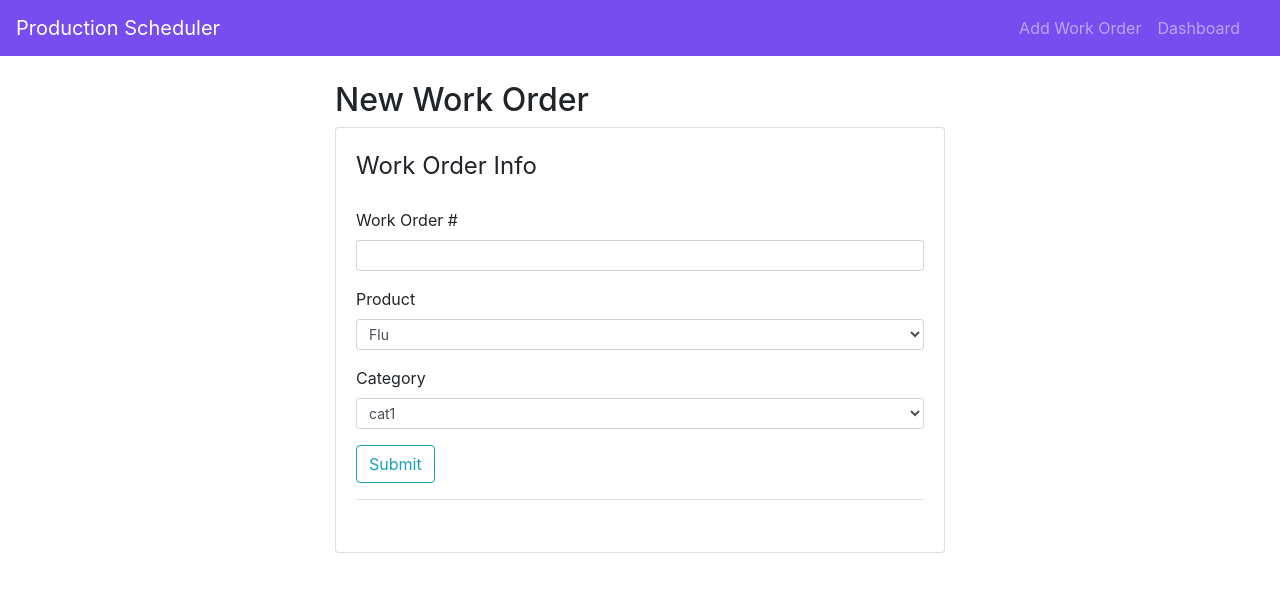
After one commit to gsfran/qmfg-tools, a Flask app: page /add in a window 1280 px wide. The commit adds this page. Shown: the top 592 px of the page. Run offline with Flask 2, Linux system fonts and the light colour scheme; some libraries are stand-ins or nearby versions.

```diff
--- a/application/form.py
+++ b/application/form.py
@@ -5,23 +5,26 @@ from wtforms.validators import DataRequired
 
 class UserDataForm(FlaskForm):
 
-    type = SelectField(
-        'Type', validators=[DataRequired()],
+    product = SelectField(
+        'Product', validators=[DataRequired()],
         choices=[
-            ('income', 'income'),
-            ('expense', 'expense')
+            ('Flu', 'Flu'),
+            ('Flu + SARS', 'Flu + SARS'),
+            ('Strep A+', 'Strep A+'),
+            ('RSV', 'RSV'),
+            ('SARS Antigen', 'SARS Antigen')
             ]
         )
 
     category = SelectField(
         "Category", validators=[DataRequired()],
         choices=[
-            ('rent', 'rent'),
-            ('salary', 'salary'),
-            ('investment', 'investment'),
-            ('side_hustle', 'side_hustle')
+            ('cat1', 'cat1'),
+            ('cat2', 'cat2'),
+            ('cat3', 'cat3'),
+            ('cat4', 'cat4')
             ]
         )
 
-    amount = IntegerField('Amount', validators=[DataRequired()])
-    submit = SubmitField('Generate Report')
+    lot_number = IntegerField('Work Order #', validators=[DataRequired()])
+    submit = SubmitField('Submit')
--- a/application/routes.py
+++ b/application/routes.py
@@ -1,35 +1,66 @@
 from application import app
 from flask import render_template, url_for, redirect, flash, get_flashed_messages
 from application.form import UserDataForm
-from application.models import TestDataBase
+from application.models import ScheduledJobs
 from application import db
 import json
 
 
 @app.route('/')
 def index():
-    entries = TestDataBase.query.order_by(TestDataBase.date.desc()).all()
+    entries = ScheduledJobs.query.order_by(ScheduledJobs.date.desc()).all()
     return render_template('index.html', entries=entries)
 
-@app.route('/add', methods=["GET", "POST"])
-def add_entry():
+@app.route('/add', methods=["POST", "GET"])
+def add_work_order():
     form = UserDataForm()
     if form.validate_on_submit():
-        entry = TestDataBase(type=form.type.data, category=form.category.data, amount=form.amount.data)
+        entry = ScheduledJobs(
+            product=form.product.data, category=form.category.data,
+            lot_number=form.lot_number.data
+            )
         db.session.add(entry)
         db.session.commit()
-        flash(f'{form.type.data} has been added to {form.type.data}s', 'success')
+        flash(
+            f'{form.product.data}: Lot #{form.lot_number.data} '
+            f'has been added.', 'success'
+            )
         return redirect(url_for('index'))
-    return render_template('add.html', title="Add expenses", form=form)
+    return render_template('add.html', title='Add Work Order', form=form)
 
 @app.route('/delete-post/<int:entry_id>')
 def delete(entry_id):
-    entry = TestDataBase.query.get_or_404(int(entry_id))
+    entry = ScheduledJobs.query.get_or_404(int(entry_id))
     db.session.delete(entry)
     db.session.commit()
-    flash('Entry deleted', 'success')
-    return redirect(url_for('index'))
+    flash(f'Entry Deleted', 'warning')
+    return redirect(url_for("index"))
 
 @app.route('/dashboard')
 def dashboard():
-    ...
+    income_vs_expense = db.session.query(db.func.sum(ScheduledJobs.lot_number), ScheduledJobs.product).group_by(ScheduledJobs.product).order_by(ScheduledJobs.product).all()
+
+    category_comparison = db.session.query(db.func.sum(ScheduledJobs.lot_number), ScheduledJobs.category).group_by(ScheduledJobs.category).order_by(ScheduledJobs.category).all()
+
+    dates = db.session.query(db.func.sum(ScheduledJobs.lot_number), ScheduledJobs.date).group_by(ScheduledJobs.date).order_by(ScheduledJobs.date).all()
+
+    income_category = []
+    for lot_numbers, _ in category_comparison:
+        income_category.append(lot_numbers)
+
+    income_expense = []
+    for total_lot_number, _ in income_vs_expense:
+        income_expense.append(total_lot_number)
+
+    over_time_expenditure = []
+    dates_label = []
+    for lot_number, date in dates:
+        dates_label.append(date.strftime("%m-%d-%y"))
+        over_time_expenditure.append(lot_number)
+
+    return render_template('dashboard.html',
+                            income_vs_expense=json.dumps(income_expense),
+                            income_category=json.dumps(income_category),
+                            over_time_expenditure=json.dumps(over_time_expenditure),
+                            dates_label =json.dumps(dates_label)
+                        )
--- /dev/null
+++ b/application/templates/add.html
@@ -0,0 +1,44 @@
+{% extends 'layout.html' %}
+{% block content %}
+<div class="col-xs-10 col-sm-6 col-md-6">
+    <h2>New Work Order</h2>
+    <div class="card card-style mb-2">
+        <div class="card-body">
+            <form action="" method="POST">
+                {{ form.csrf_token() }}
+                <fieldset class="form-group">
+                    <legend class="mb-4">Work Order Info</legend>
+                    <div class="form-group">
+                        {{ form.lot_number.label(class="form-control-label") }}
+                        {% if form.lot_number.errors %}
+                            {{ form.lot_number(class="form-control form-control-sm is-invalid") }}
+                            {% for error in form.lot_number.errors %}
+                                <div class="invalid-feedback">
+                                    <span>{{ error }}</span>
+                                </div>
+                            {% endfor %}
+                        {% else %}
+                            {{ form.lot_number(class="form-control form-control-sm") }}
+                        {% endif %}
+                    </div>
+
+                    <div class="form-group">
+                        {{ form.product.label(class = "form-control-label") }}
+                        {{ form.product(class = "form-control form-control-sm") }}
+                    </div>
+
+                    <div class="form-group">
+                        {{ form.category.label(class = "form-control-label") }}
+                        {{ form.category(class = "form-control form-control-sm") }}
+                    </div>
+
+                    <div class="form-group border-bottom pb-3">
+                        {{ form.submit(class="btn btn-outline-info")}}
+                    </div>
+                </fieldset>
+            </form>
+        </div>
+    </div>
+</div>
+
+{% endblock %}
--- a/application/templates/layout.html
+++ b/application/templates/layout.html
@@ -23,16 +23,16 @@
     <div class="row">
       <div class="col-md-12 p-0">
         <header class="mb-4">
-          <nav class="navbar navbar-expand-lg navbar-dark bg-dark">
-            <a class="navbar-brand" href="#">Production Scheduler</a>
+          <nav class="navbar navbar-expand-lg navbar-dark" style="background-color: #774def;">
+            <a class="navbar-brand" href="{{ url_for('index') }}">Production Scheduler</a>
             <button class="navbar-toggler" type="button" data-toggle="collapse" data-target="#navbarNavAltMarkup"
               aria-controls="navbarNavAltMarkup" aria-expanded="false" aria-label="Toggle navigation">
               <span class="navbar-toggler-icon"></span>
             </button>
             <div class="collapse navbar-collapse" id="navbarNavAltMarkup">
               <div class="navbar-nav ml-auto mr-3">
-                <a class="nav-item nav-link" href="#">Add</a>
-                <a class="nav-item nav-link" href="#">Dashboard</a>
+                <a class="nav-item nav-link" href="{{ url_for('add_work_order') }}">Add Work Order</a>
+                <a class="nav-item nav-link" href="{{ url_for('dashboard') }}">Dashboard</a>
               </div>
             </div>
           </nav>
@@ -42,7 +42,6 @@
 
     <div class="row justify-content-center">
       <div class="col-md-10">
-      </div>
         {% with messages = get_flashed_messages(with_categories = True) %}
           {% if messages %}
             {% for category, message in messages %}
@@ -52,7 +51,9 @@
             {% endfor %}
           {% endif %}
         {% endwith %}
-      {% block content %}{% endblock %}
+        </div>
+    {% block content %}
+    {% endblock %}
     </div>
   </div>
 
```
Also changed, not shown: application/__init__.py (+5 -3 lines), application/models.py (+3 -7 lines), application/templates/dashboard.html (added, +139 -0 lines), application/templates/index.html (+15 -13 lines). Lines whose indentation alone changed are shown as unchanged.
